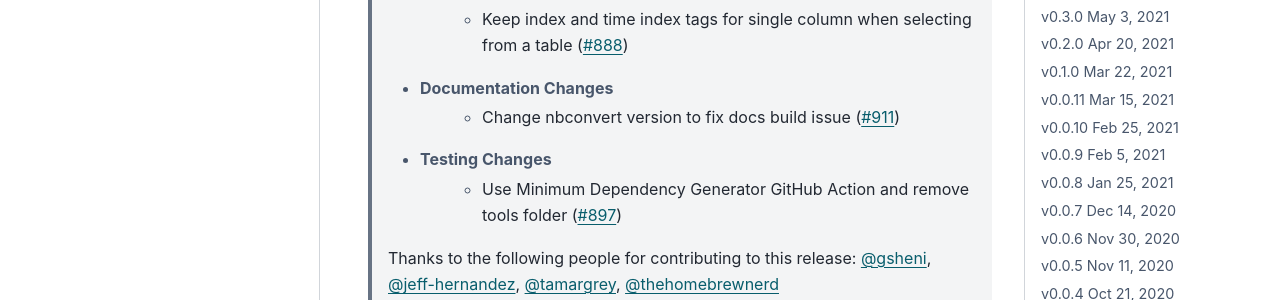
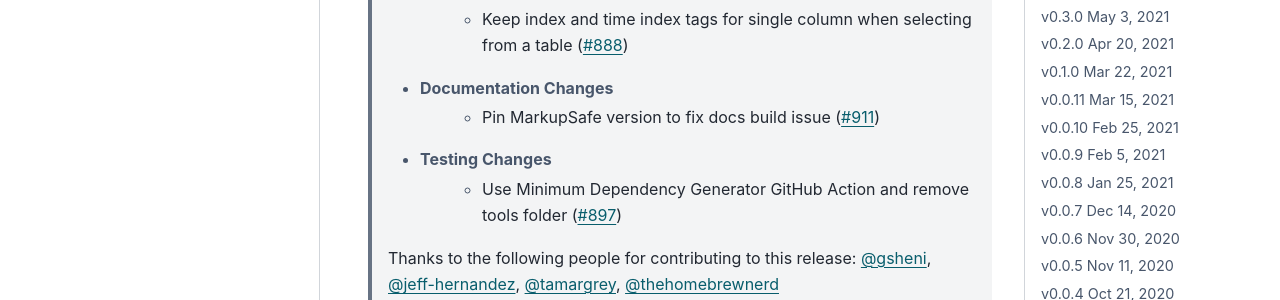
Before and after one commit to alteryx/woodwork, a Sphinx documentation site: the page built from docs/source/release_notes.rst, in a window 1280 px wide and 900 px high, scrolled down 419 px. Shown: the part 153-453 px from the top of the window. Built offline with Sphinx 7.4.7 and the PyData theme 0.15.4, drawn with Linux system fonts in a browser that asks for light colours; comment, search, counter and statistics services are not loaded.

Commit message:
restrict markupsafe

```diff
--- a/dev-requirements.txt
+++ b/dev-requirements.txt
@@ -12,5 +12,6 @@
 jupyter==1.0.0
 pandoc==1.0.2
 ipykernel==5.3.4
+MarkupSafe==1.1.1
 -r dask-requirements.txt
 -r koalas-requirements.txt
--- a/docs/source/release_notes.rst
+++ b/docs/source/release_notes.rst
@@ -12,7 +12,7 @@
         * Remove command line functions for list logical and semantic tags (:pr:`891`)
         * Keep index and time index tags for single column when selecting from a table (:pr:`888`)
     * Documentation Changes
-        * Change nbconvert version to fix docs build issue (:pr:`911`)
+        * Pin MarkupSafe version to fix docs build issue (:pr:`911`)
     * Testing Changes
         * Use Minimum Dependency Generator GitHub Action and remove tools folder (:pr:`897`)
 
```
